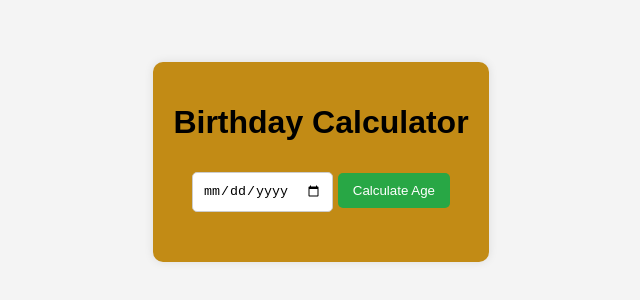
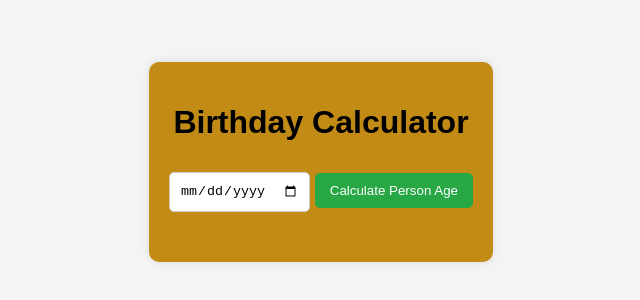
Before and after one commit to hashshamaipect/BirthDayCalculator, a plain HTML site: page index.html in a window 1280 px wide. Shown: the part 238-538 px from the top of the page, without its empty margins (319-959 px from the left). Drawn offline with Linux system fonts and the light colour scheme.

Commit message:
chnage button text

```diff
--- a/index.html
+++ b/index.html
@@ -12,7 +12,7 @@
     <div class="container">
         <h1>Birthday Calculator</h1>
         <input type="date" id="birthDate" placeholder="Enter your birth date">
-        <button onclick="calculateAge()">Calculate Age</button>
+        <button onclick="calculateAge()">Calculate Person Age</button>
         <p id="result"></p>
     </div>
 
```
